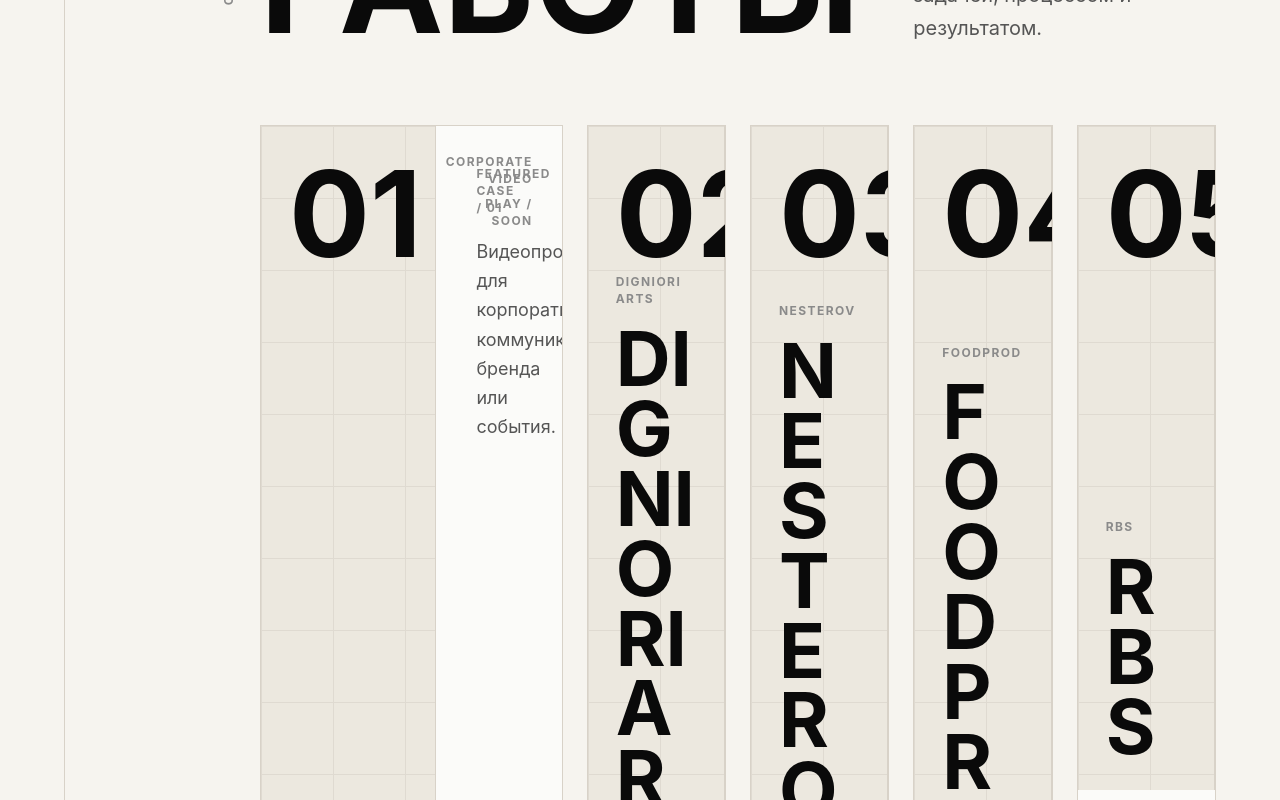
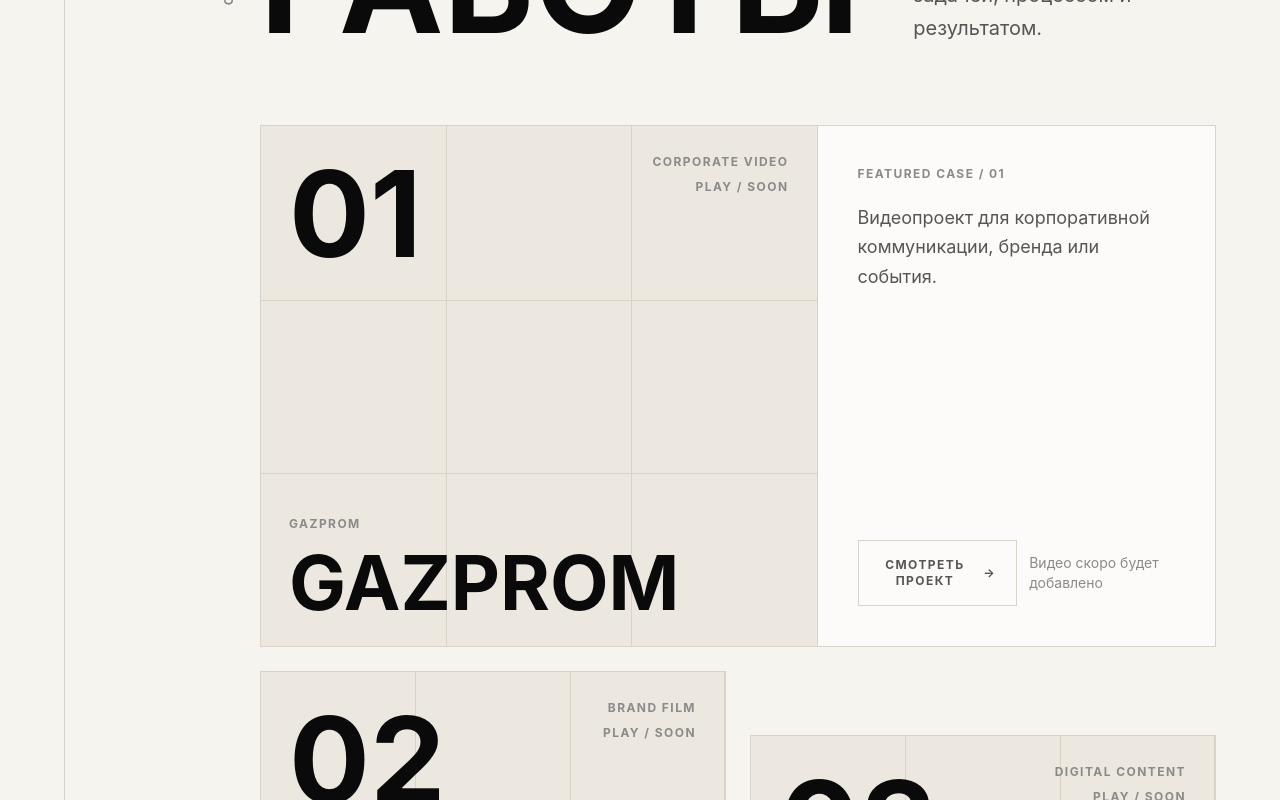
Before and after one commit to thisisryabov/8Units-site, a Next.js app: page / in a window 1280 px wide. Shown: the part 1540-2340 px from the top of the page. Built offline with nearby package versions, Linux system fonts and the light colour scheme.

Commit message:
Deepen editorial visual design

```diff
--- a/components/CaseCard.tsx
+++ b/components/CaseCard.tsx
@@ -9,10 +9,20 @@
   const number = String(index + 1).padStart(2, "0");
   const hasVideo = Boolean(item.videoEmbedUrl || item.externalVideoUrl);
   const isLead = index === 0;
+  const spanClass =
+    index === 0
+      ? "lg:col-span-6"
+      : index === 3
+        ? "lg:col-span-2"
+        : index === 4
+          ? "lg:col-span-4"
+          : "lg:col-span-3";
+  const offsetClass = index === 2 || index === 5 ? "lg:mt-16" : "";
   const articleClass = [
-    "group grid overflow-hidden border border-[#D8D2C8] bg-[#FFFFFF]/64 transition duration-300 hover:-translate-y-1 hover:border-[#0A0A0A] hover:bg-[#FFFFFF]",
+    "case-card group grid overflow-hidden border border-[#D8D2C8] bg-[#FFFFFF]/64 transition duration-300 hover:-translate-y-1 hover:border-[#0A0A0A] hover:bg-[#FFFFFF]",
     "lg:grid-cols-12",
-    isLead ? "lg:col-span-2" : "",
+    spanClass,
+    offsetClass,
   ]
     .filter(Boolean)
     .join(" ");
@@ -22,13 +32,18 @@
       <div
         className={[
           "relative flex min-h-72 flex-col justify-between border-b border-[#D8D2C8] bg-[#ECE8DF] p-5 sm:p-7 lg:border-b-0 lg:border-r",
-          isLead ? "lg:col-span-7 lg:min-h-[520px]" : "lg:col-span-12",
+          isLead ? "lg:col-span-7 lg:min-h-[520px]" : "lg:col-span-12 lg:min-h-[380px]",
         ].join(" ")}
       >
-        <div className="absolute inset-0 opacity-60 [background-image:linear-gradient(#D8D2C8_1px,transparent_1px),linear-gradient(90deg,#D8D2C8_1px,transparent_1px)] [background-size:72px_72px]" />
+        <div className="pointer-events-none absolute inset-0">
+          <span className="absolute inset-y-0 left-1/3 w-px bg-[#D8D2C8]" />
+          <span className="absolute inset-y-0 left-2/3 w-px bg-[#D8D2C8]" />
+          <span className="absolute inset-x-0 top-1/3 h-px bg-[#D8D2C8]" />
+          <span className="absolute inset-x-0 top-2/3 h-px bg-[#D8D2C8]" />
+        </div>
 
         <div className="relative flex items-start justify-between gap-6">
-          <span className="text-[64px] font-bold leading-none text-[#0A0A0A] sm:text-[88px] lg:text-[120px]">
+          <span className="text-[64px] font-bold leading-none text-[#0A0A0A] sm:text-[88px] lg:text-[112px] xl:text-[120px]">
             {number}
           </span>
           <div className="text-right">
@@ -41,7 +56,7 @@
           <p className="meta-label mb-4">
             {item.client}
           </p>
-          <h3 className="break-words text-[42px] font-bold uppercase leading-[0.92] tracking-[0] text-[#0A0A0A] sm:text-[64px] lg:text-[76px]">
+          <h3 className="break-words text-[42px] font-bold uppercase leading-[0.92] tracking-[0] text-[#0A0A0A] sm:text-[64px] lg:text-[68px] xl:text-[76px]">
             {item.title}
           </h3>
         </div>
```
